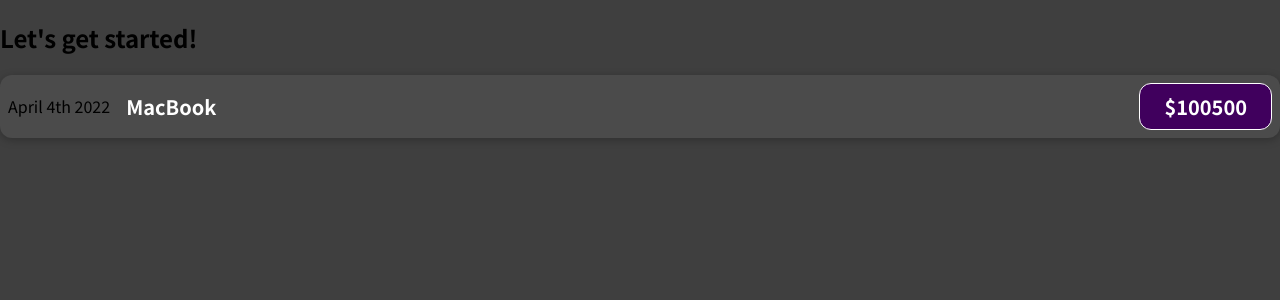
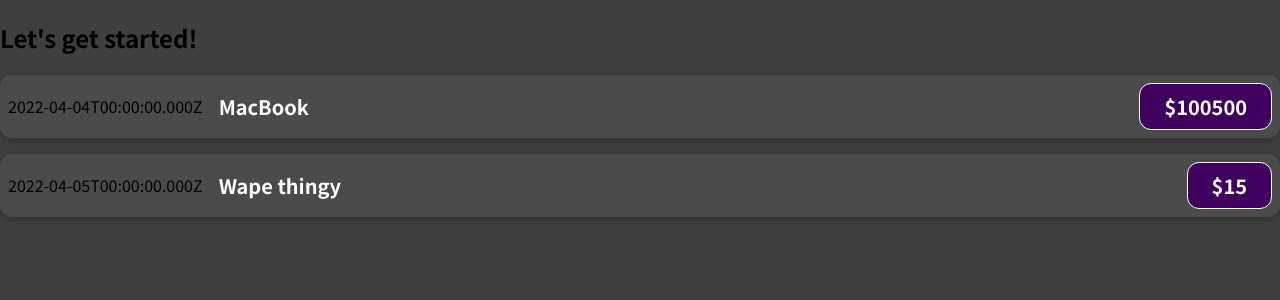
Before and after one commit to harumamburu/expense-trackr, a JavaScript app: page / in a window 1280 px wide. Shown: the top 300 px of the page. Built offline with nearby package versions, Linux system fonts and the light colour scheme.

Commit message:
Add props to ExpenseItem component

```diff
--- a/src/App.js
+++ b/src/App.js
@@ -1,12 +1,20 @@
 import ExpenseItem from "./components/ExpenseItem";
 
-function App() {
+export default function App() {
+  const expenses = [
+    { title: "MacBook", amount: "$100500", date: new Date(2022, 3, 4) },
+    { title: "Wape thingy", amount: "$15", date: new Date(2022, 3, 5) },
+  ];
+
   return (
     <div>
       <h2>Let's get started!</h2>
-      <ExpenseItem />
+      { expenses.map(element =>
+          <ExpenseItem title={element.title}
+                       amount={element.amount}
+                       date={element.date} />
+        )
+      }
     </div>
   );
 }
-
-export default App;
--- a/src/components/ExpenseItem.js
+++ b/src/components/ExpenseItem.js
@@ -1,12 +1,12 @@
-import './ExpenseItem.css'
+import "./ExpenseItem.css";
 
-export default function ExpenseItem() {
+export default function ExpenseItem(props) {
   return (
-    <div className='expense-item'>
-      <div>April 4th 2022</div>
-      <div className='expense-item__description'>
-        <h2>MacBook</h2>
-        <div className='expense-item__price'>$100500</div>
+    <div className="expense-item">
+      <div>{props.date.toISOString()}</div>
+      <div className="expense-item__description">
+        <h2>{props.title}</h2>
+        <div className="expense-item__price">{props.amount}</div>
       </div>
     </div>
   );
```
Also changed, not shown: 1 other file (tests, documents, lock files or other folders).
